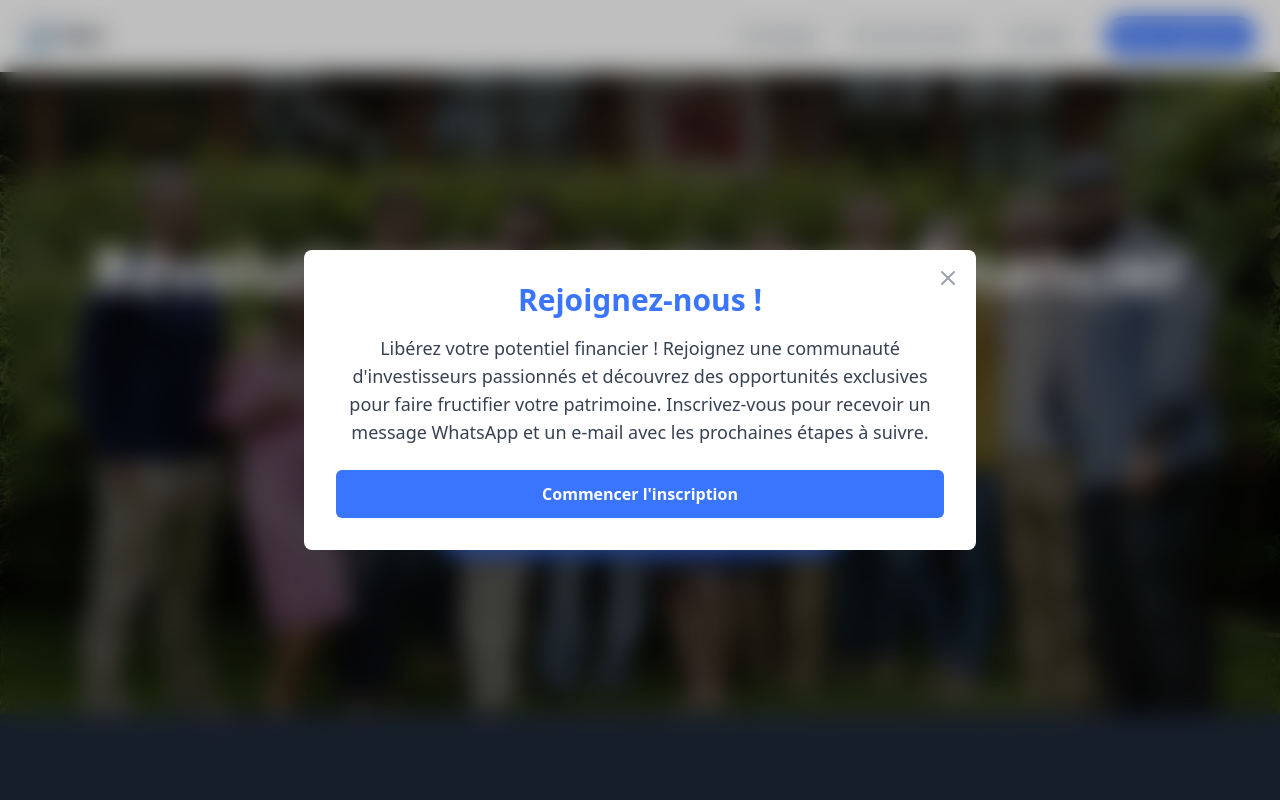
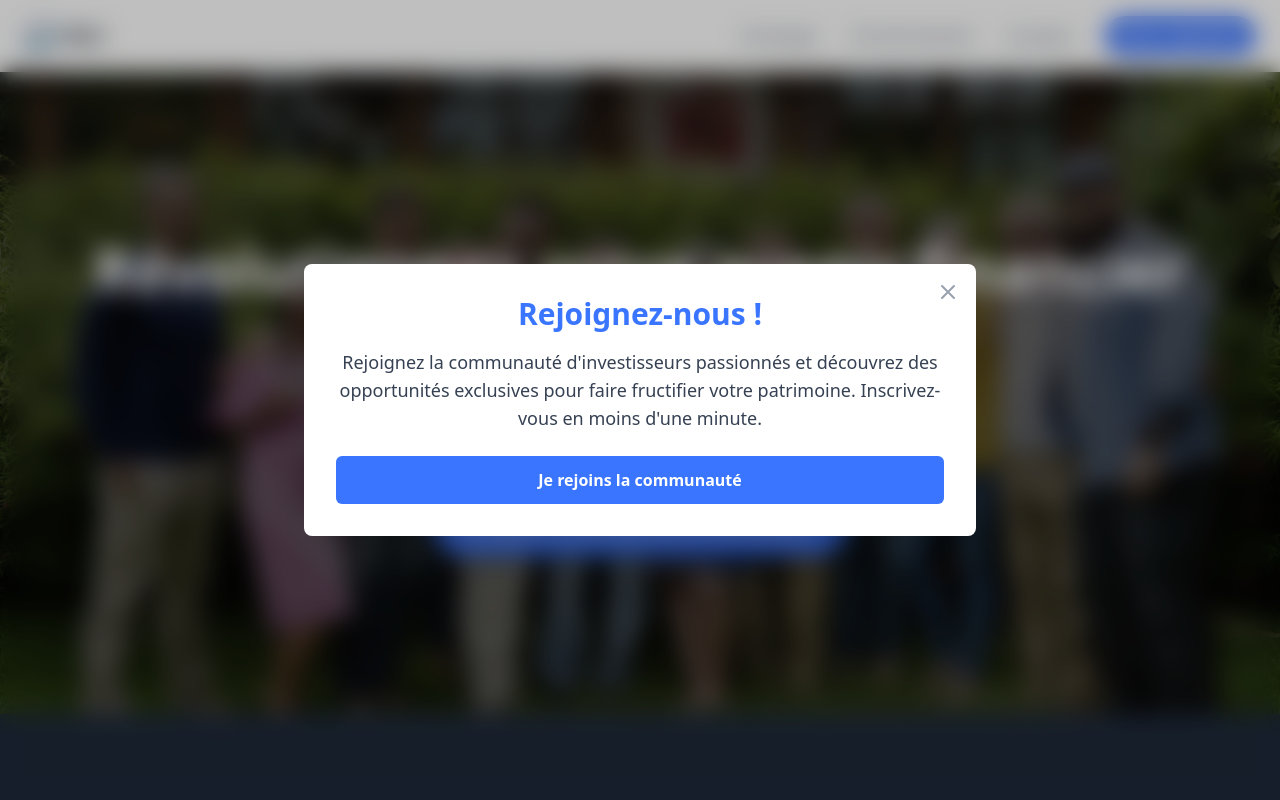
Before and after one commit to taky-kongo/mlc_project, a React (Vite) app: page / in a window 1280 px wide. Both pictures are taken after a click on the button "Je rejoins la communauté maintenant !". Shown: the top 800 px of the page. Built offline with nearby package versions, Linux system fonts and the light colour scheme.

Commit message:
Mise a jour de la modale

```diff
--- a/src/components/TimedModal.tsx
+++ b/src/components/TimedModal.tsx
@@ -189,13 +189,13 @@ const TimedModal: React.FC<TimedModalProps> = ({ isOpen, onClose }) => {
                     <div className="text-center">
                         <h3 className="text-3xl font-bold text-[#3a75ff] mb-4">Rejoignez-nous !</h3>
                         <p className="text-lg text-gray-700 mb-6">
-                            Libérez votre potentiel financier ! Rejoignez une communauté d'investisseurs passionnés et découvrez des opportunités exclusives pour faire fructifier votre patrimoine. Inscrivez-vous pour recevoir un message WhatsApp et un e-mail avec les prochaines étapes à suivre.
+                            Rejoignez la communauté d'investisseurs passionnés et découvrez des opportunités exclusives pour faire fructifier votre patrimoine. Inscrivez-vous en moins d'une minute.
                         </p>
                         <button
                             onClick={() => setView('form')}
                             className="w-full bg-[#3a75ff] text-white font-bold py-3 px-4 rounded-md transition-colors duration-300 hover:bg-blue-600 cursor-pointer"
                         >
-                            Commencer l'inscription
+                            Je rejoins la communauté
                         </button>
                     </div>
                 )}
```
